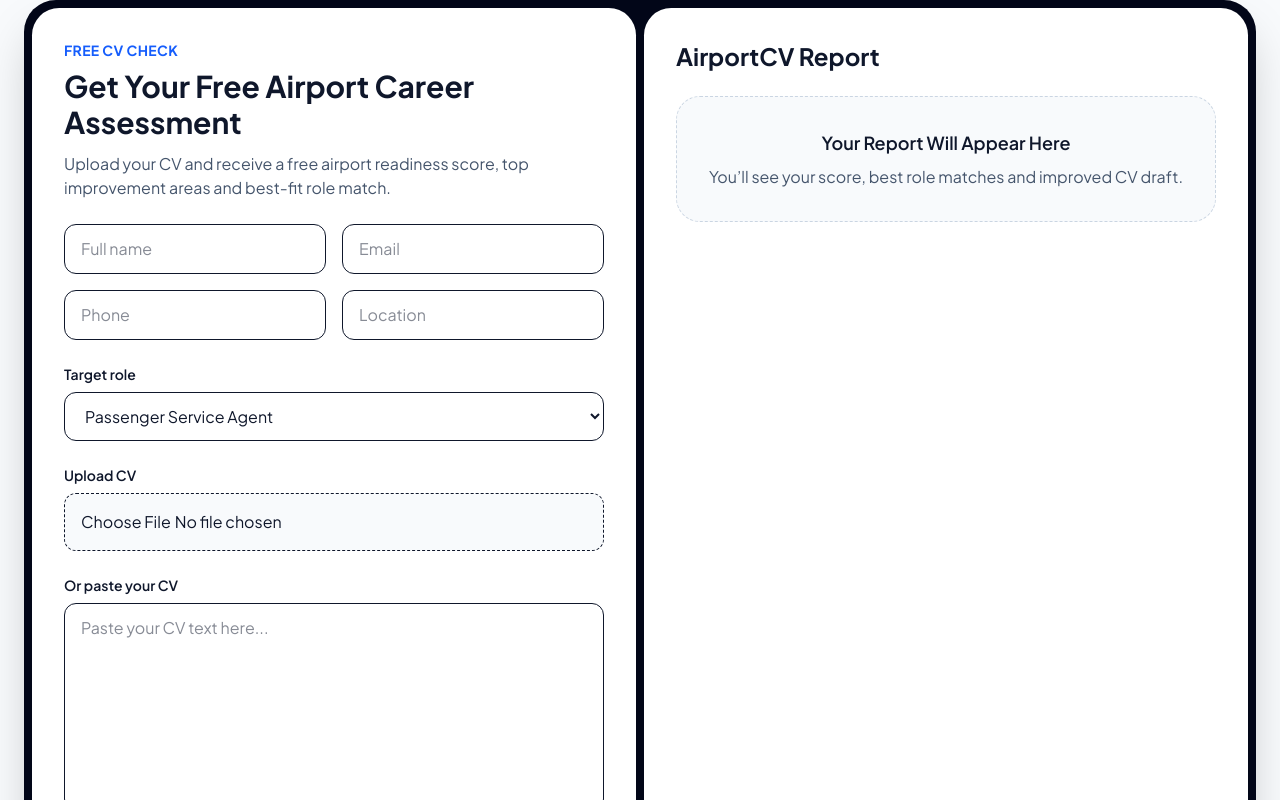
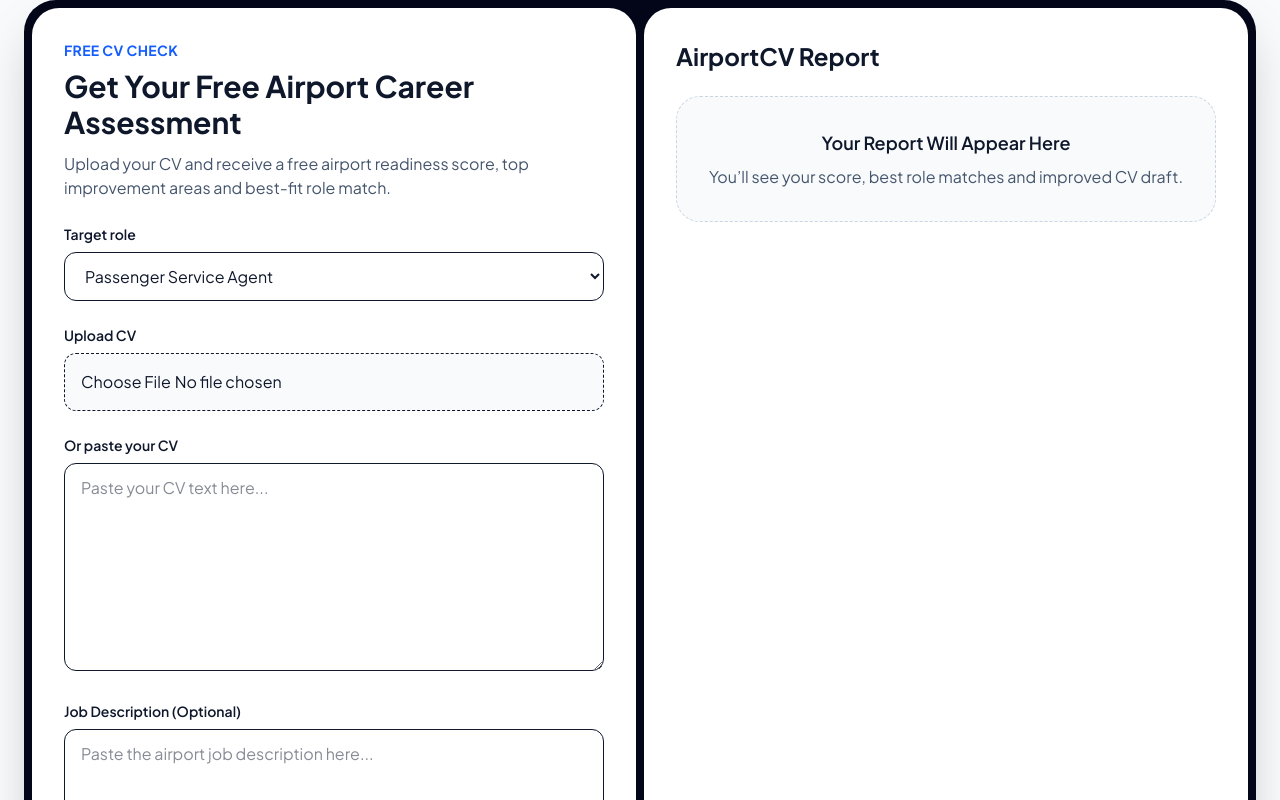
Before and after one commit to jjayakumaraero-eng/airportcv-web, a Next.js app: page /cv-checker in a window 1280 px wide. Shown: the top 800 px of the page. Built offline with nearby package versions, Linux system fonts and the light colour scheme.

Commit message:
Simplify CV checker form

```diff
--- a/app/cv-checker/page.tsx
+++ b/app/cv-checker/page.tsx
@@ -536,12 +536,7 @@ return (
                 Upload your CV and receive a free airport readiness score, top improvement areas and best-fit role match.
               </p>
 
-              <div className="mt-6 grid gap-4 md:grid-cols-2">
-                <input className="rounded-xl border px-4 py-3" placeholder="Full name" value={fullName} onChange={(e) => setFullName(e.target.value)} />
-                <input className="rounded-xl border px-4 py-3" placeholder="Email" value={email} onChange={(e) => setEmail(e.target.value)} />
-                <input className="rounded-xl border px-4 py-3" placeholder="Phone" value={phone} onChange={(e) => setPhone(e.target.value)} />
-                <input className="rounded-xl border px-4 py-3" placeholder="Location" value={location} onChange={(e) => setLocation(e.target.value)} />
-              </div>
+
 
               <label className="mt-6 block text-sm font-semibold">Target role</label>
               <select value={role} onChange={(e) => setRole(e.target.value)} className="mt-2 w-full rounded-xl border px-4 py-3">
```
